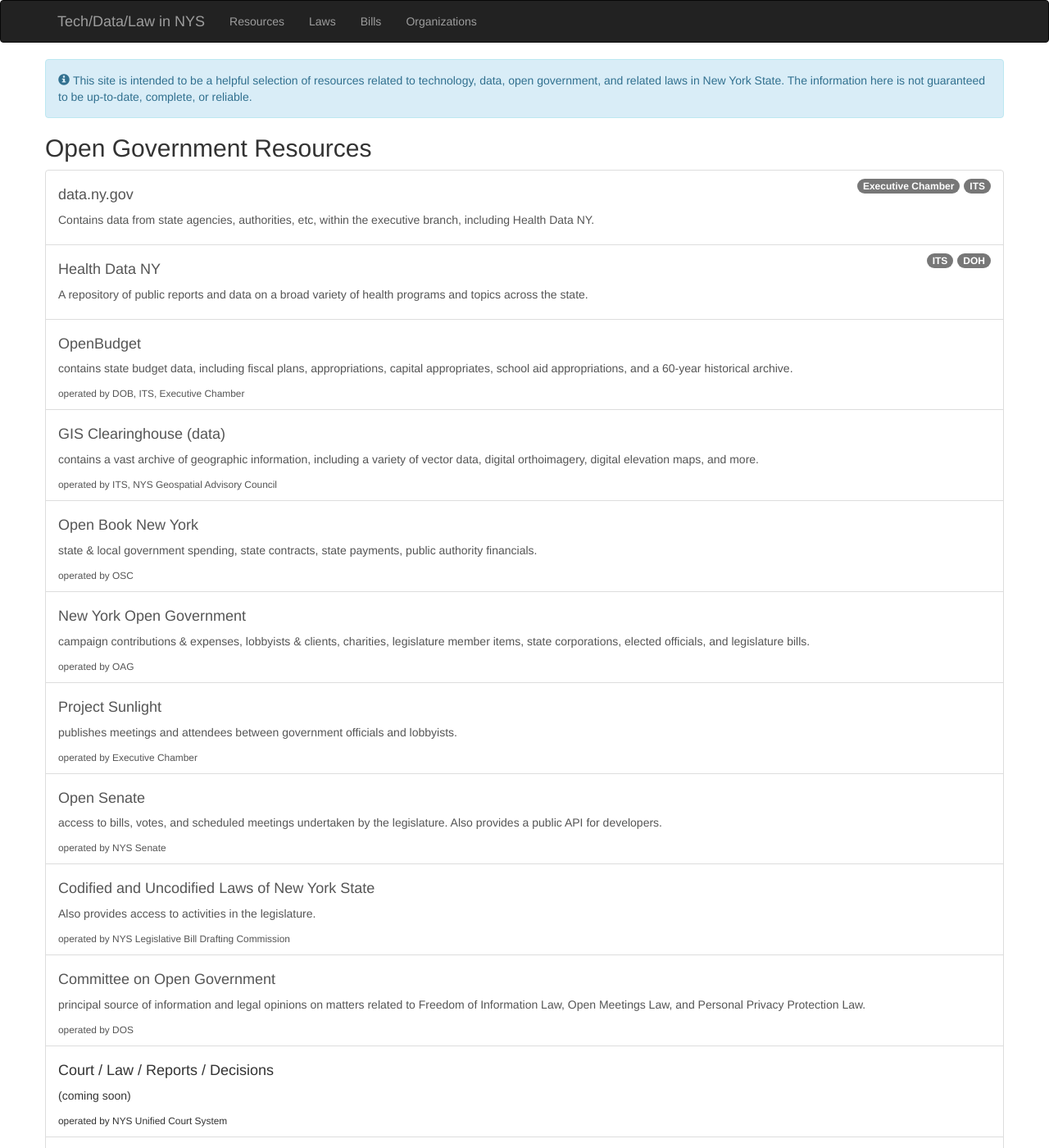
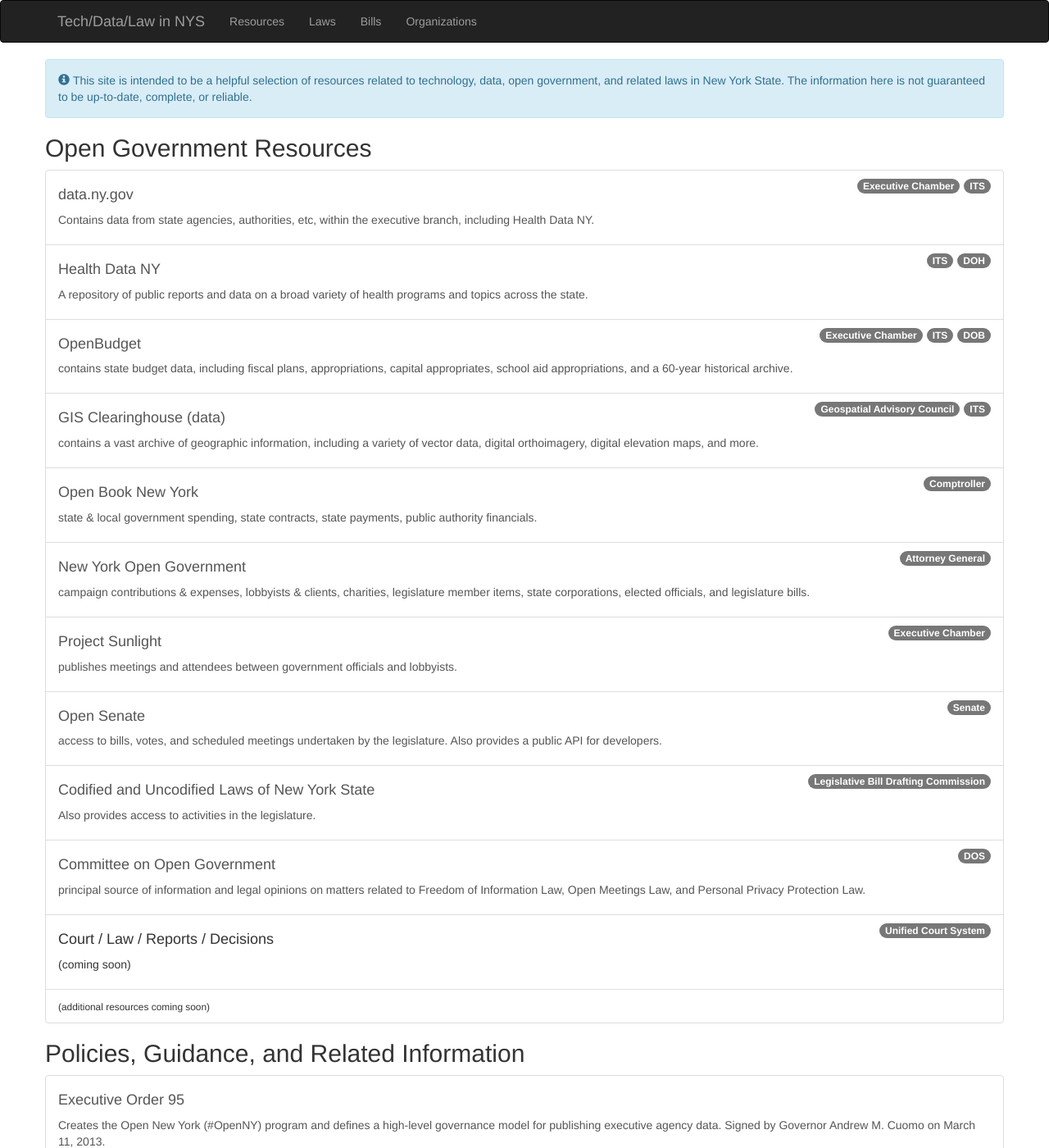
Before and after one commit to technickle/open-data-resources, a Jekyll site: the page built from resources/index.md, in a window 1280 px wide and 1400 px high. Shown: the whole window at 82% size. Built offline with Jekyll 4.4.1, drawn with Linux system fonts in a browser that asks for light colours; nearby versions of some CDN libraries.

Commit message:
Update index.md

```diff
--- a/resources/index.md
+++ b/resources/index.md
@@ -19,49 +19,52 @@ layout: default
     <p>A repository of public reports and data on a broad variety of health programs and topics across the state.</p>
   </a>
   <a class="list-group-item" href="http://openbudget.ny.gov">
+    <span class="badge">DOB</span>
+    <span class="badge">ITS</span>
+    <span class="badge">Executive Chamber</span>
     <h4>OpenBudget </h4>
     <p>contains state budget data, including fiscal plans, appropriations, capital appropriates, school aid appropriations, and a 60-year historical archive.</p>
-    <small>operated by DOB, ITS, Executive Chamber</small>
   </a>
   <a class="list-group-item" href="http://gis.ny.gov/gisdata/">
+    <span class="badge">ITS</span>
+    <span class="badge">Geospatial Advisory Council</span>
     <h4>GIS Clearinghouse (data)</h4>
     <p>contains a vast archive of geographic information, including a variety of vector data, digital orthoimagery, digital elevation maps, and more.</p>
-    <small>operated by ITS, NYS Geospatial Advisory Council</small>
   </a>
   <a class="list-group-item" href="http://www.openbooknewyork.com/">
+     <span class="badge">Comptroller</span>
     <h4>Open Book New York</h4>
     <p>state & local government spending, state contracts, state payments, public authority financials.</p>
-     <small>operated by OSC</small>
   </a>
   <a class="list-group-item" href="http://www.nyopengovernment.com/NYOG/">
+    <span class="badge">Attorney General</span>
     <h4>New York Open Government</h4>
     <p>campaign contributions & expenses, lobbyists & clients, charities, legislature member items, state corporations, elected officials, and legislature bills.</p>
-    <small>operated by OAG</small>
   </a>
   <a class="list-group-item" href="http://www.projectsunlight.ny.gov/">
+    <span class="badge">Executive Chamber</span>
     <h4>Project Sunlight</h4>
     <p>publishes meetings and attendees between government officials and lobbyists.</p>
-    <small>operated by Executive Chamber</small>
   </a>
   <a class="list-group-item" href="http://www.nysenate.gov/open">
+    <span class="badge">Senate</span>
     <h4>Open Senate</h4>
     <p>access to bills, votes, and scheduled meetings undertaken by the legislature. Also provides a public API for developers.</p>
-    <small>operated by NYS Senate</small>
   </a>
   <a class="list-group-item" href="http://public.leginfo.state.ny.us/lawssrch.cgi?NVLWO:">
+    <span class="badge">Legislative Bill Drafting Commission</span>
     <h4>Codified and Uncodified Laws of New York State</h4>
     <p>Also provides access to activities in the legislature.</p>
-    <small>operated by NYS Legislative Bill Drafting Commission</small>
   </a>
   <a class="list-group-item" href="http://www.dos.ny.gov/coog/">
+    <span class="badge">DOS</span>
     <h4>Committee on Open Government</h4>
     <p>principal source of information and legal opinions on matters related to Freedom of Information Law, Open Meetings Law, and Personal Privacy Protection Law.</p>
-    <small>operated by DOS</small>
   </a>
   <span class="list-group-item">
+    <span class="badge">Unified Court System</span>
     <h4>Court / Law / Reports / Decisions</h4>
     <p>(coming soon)</p>
-    <small>operated by NYS Unified Court System</small>
   </span>
   <span class="list-group-item">
     <small>(additional resources coming soon)</small>
```
